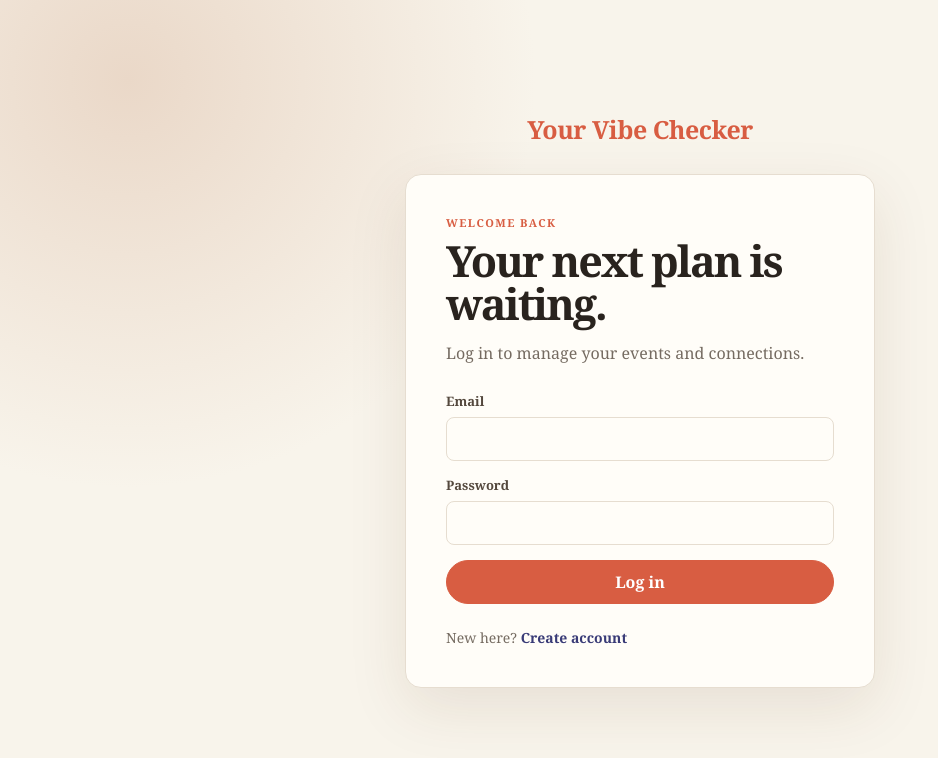
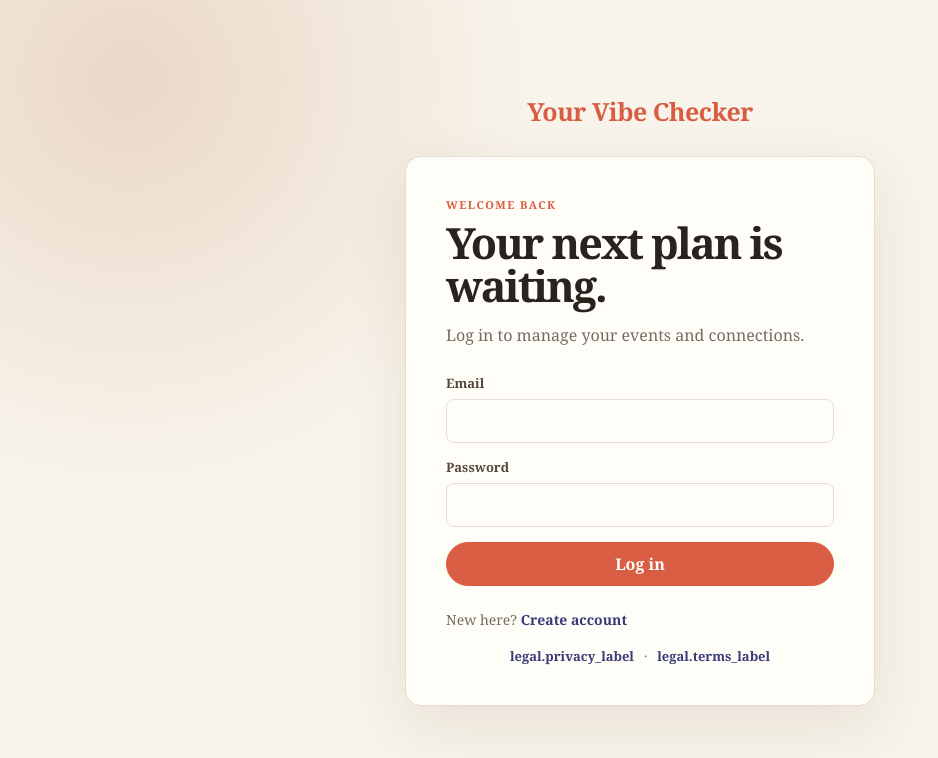
Before and after one commit to U-Mina/transcendence, a React (Vite) app in the folder ft_transcendence/frontend/: page /login in a window 1280 px wide. Shown: the top 758 px of the page, without its empty margins (0-938 px from the left). Built offline with nearby package versions, Linux system fonts and the light colour scheme.

Commit message:
feat: link Privacy and Terms on login and register

```diff
--- a/ft_transcendence/frontend/src/pages/AuthenticationPage.tsx
+++ b/ft_transcendence/frontend/src/pages/AuthenticationPage.tsx
@@ -150,6 +150,11 @@ export function AuthenticationPage({ register }: { register?: boolean }) {
             {register ? t("auth.login") : t("auth.create_account")}
           </Link>
         </p>
+        <nav className="auth-legal" aria-label={t("legal.nav_label")}>
+          <Link to="/privacy">{t("legal.privacy_label")}</Link>
+          <span aria-hidden="true">·</span>
+          <Link to="/terms">{t("legal.terms_label")}</Link>
+        </nav>
       </section>
     </div>
   );
```
